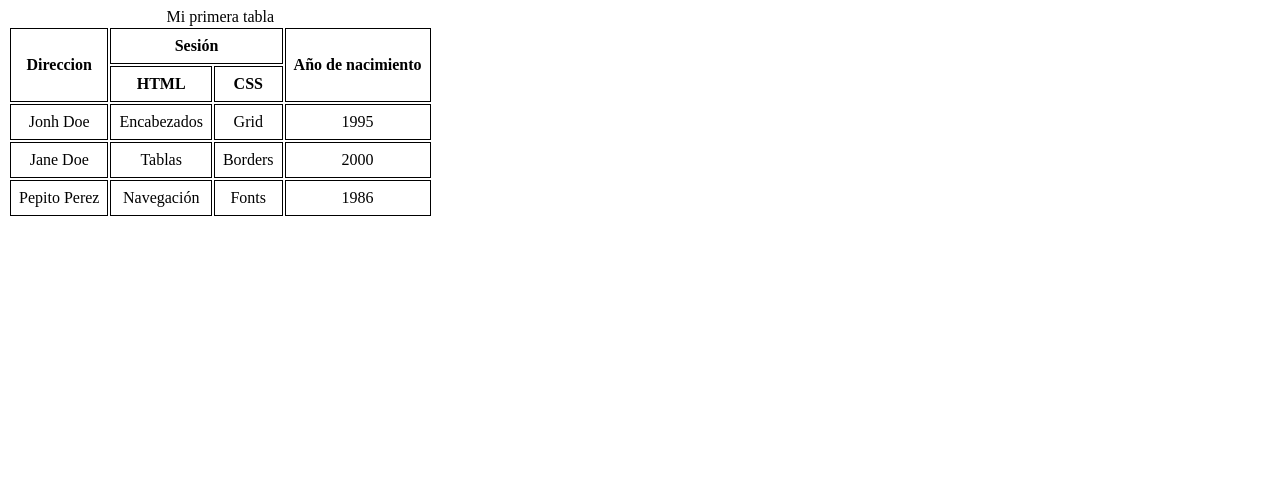
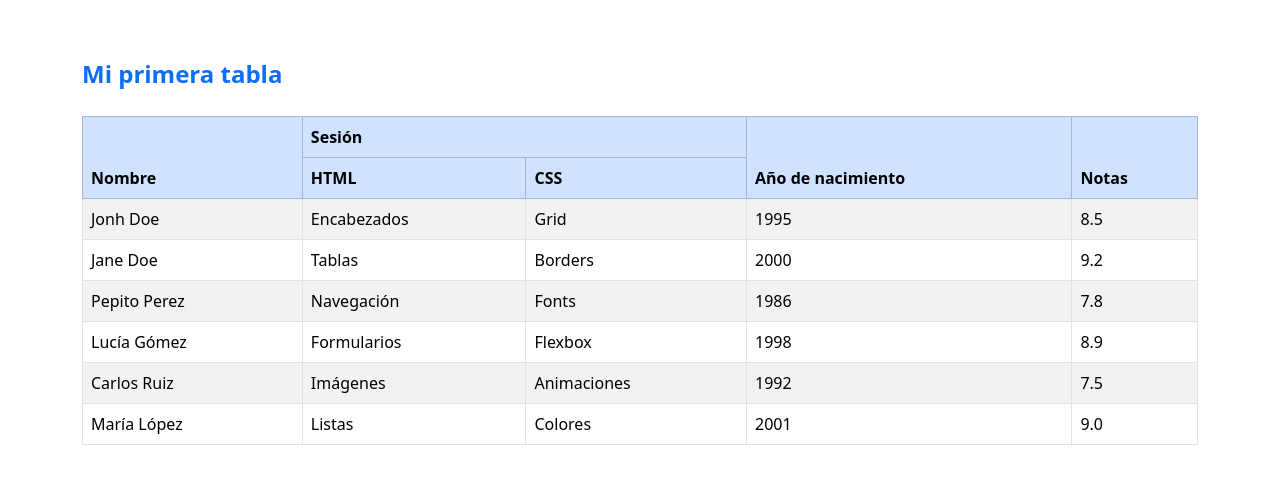
Before and after one commit to frubio-ceat/EjemploGitHub2, a plain HTML site: page 07_table.html in a window 1280 px wide. Drawn offline with nearby package versions, Linux system fonts and the light colour scheme.

Commit message:
añadidos nuevos usuarios

```diff
--- a/07_table.html
+++ b/07_table.html
@@ -5,26 +5,21 @@
     <meta charset="utf-8" />
     <title>Web 01</title>
     <meta name="viewport" content="width=device-width" />
-
-    <style>
-
-        th,
-        td {
-            border: 1px solid black;
-            padding: 8px;
-            text-align: center;
-        }
-    </style>
+    <!-- Bootstrap CSS CDN -->
+    <link href="https://cdn.jsdelivr.net/npm/bootstrap@5.3.3/dist/css/bootstrap.min.css" rel="stylesheet">
 </head>
 <!-- Alt+Mayus+F -->
+
 <body>
-    <table>
-        <caption>Mi primera tabla</caption>
-        <thead>
+    <div class="container my-5">
+        <table class="table table-bordered table-hover table-striped align-middle">
+            <caption class="caption-top fs-4 text-primary fw-bold mb-3">Mi primera tabla</caption>
+            <thead class="table-primary">
                 <tr>
-                <th rowspan="2">Direccion</th>
+                    <th rowspan="2">Nombre</th>
                     <th colspan="2">Sesión</th>
                     <th rowspan="2">Año de nacimiento</th>
+                    <th rowspan="2">Notas</th>
                 </tr>
                 <tr>
                     <th>HTML</th>
@@ -37,21 +32,46 @@
                     <td>Encabezados</td>
                     <td>Grid</td>
                     <td>1995</td>
+                    <td>8.5</td>
                 </tr>
                 <tr>
                     <td>Jane Doe</td>
                     <td>Tablas</td>
                     <td>Borders</td>
                     <td>2000</td>
+                    <td>9.2</td>
                 </tr>
                 <tr>
                     <td>Pepito Perez</td>
                     <td>Navegación</td>
                     <td>Fonts</td>
                     <td>1986</td>
+                    <td>7.8</td>
+                </tr>
+                <tr>
+                    <td>Lucía Gómez</td>
+                    <td>Formularios</td>
+                    <td>Flexbox</td>
+                    <td>1998</td>
+                    <td>8.9</td>
+                </tr>
+                <tr>
+                    <td>Carlos Ruiz</td>
+                    <td>Imágenes</td>
+                    <td>Animaciones</td>
+                    <td>1992</td>
+                    <td>7.5</td>
+                </tr>
+                <tr>
+                    <td>María López</td>
+                    <td>Listas</td>
+                    <td>Colores</td>
+                    <td>2001</td>
+                    <td>9.0</td>
                 </tr>
             </tbody>
         </table>
+    </div>
 </body>
 
 </html>
```
Lines whose indentation alone changed are shown as unchanged.
